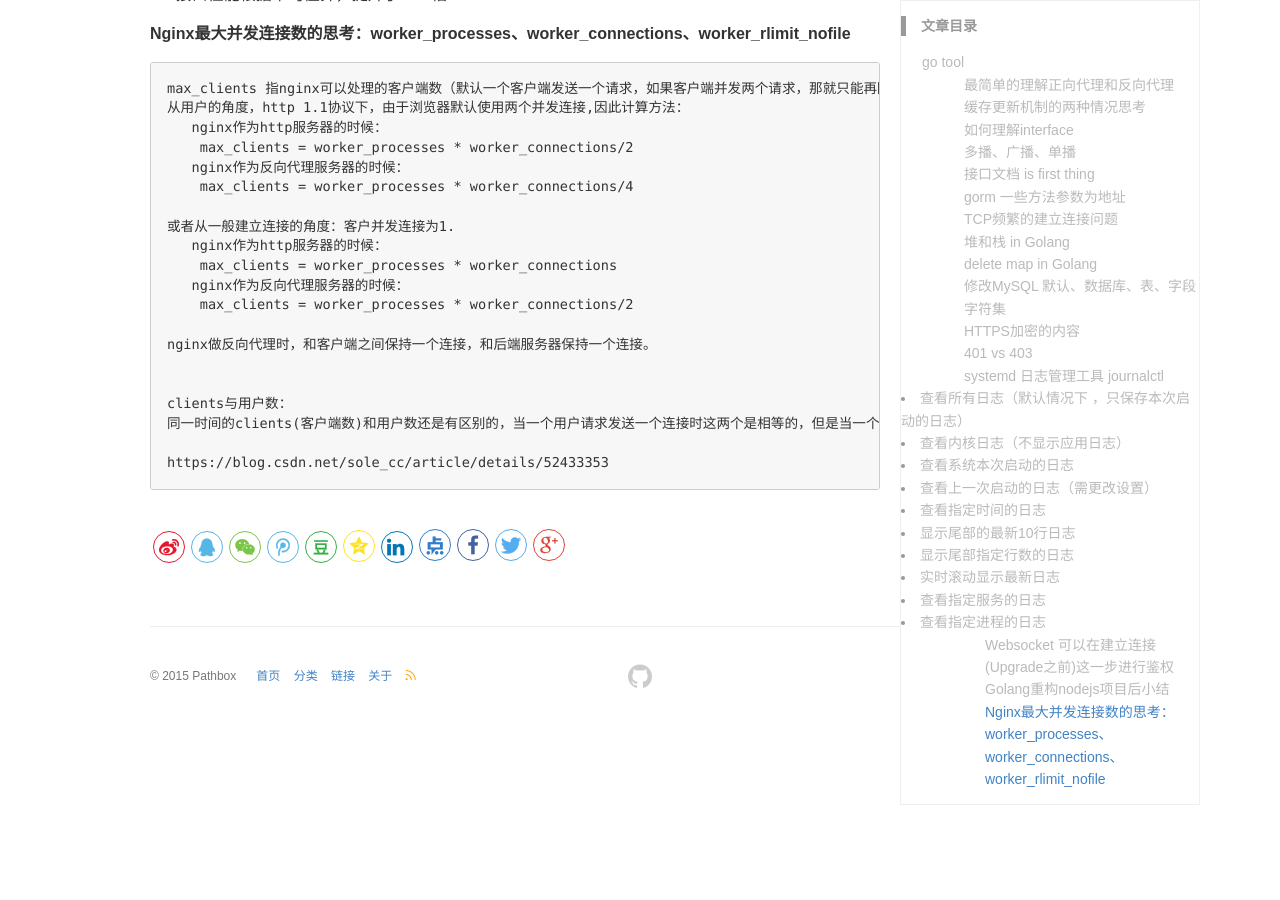
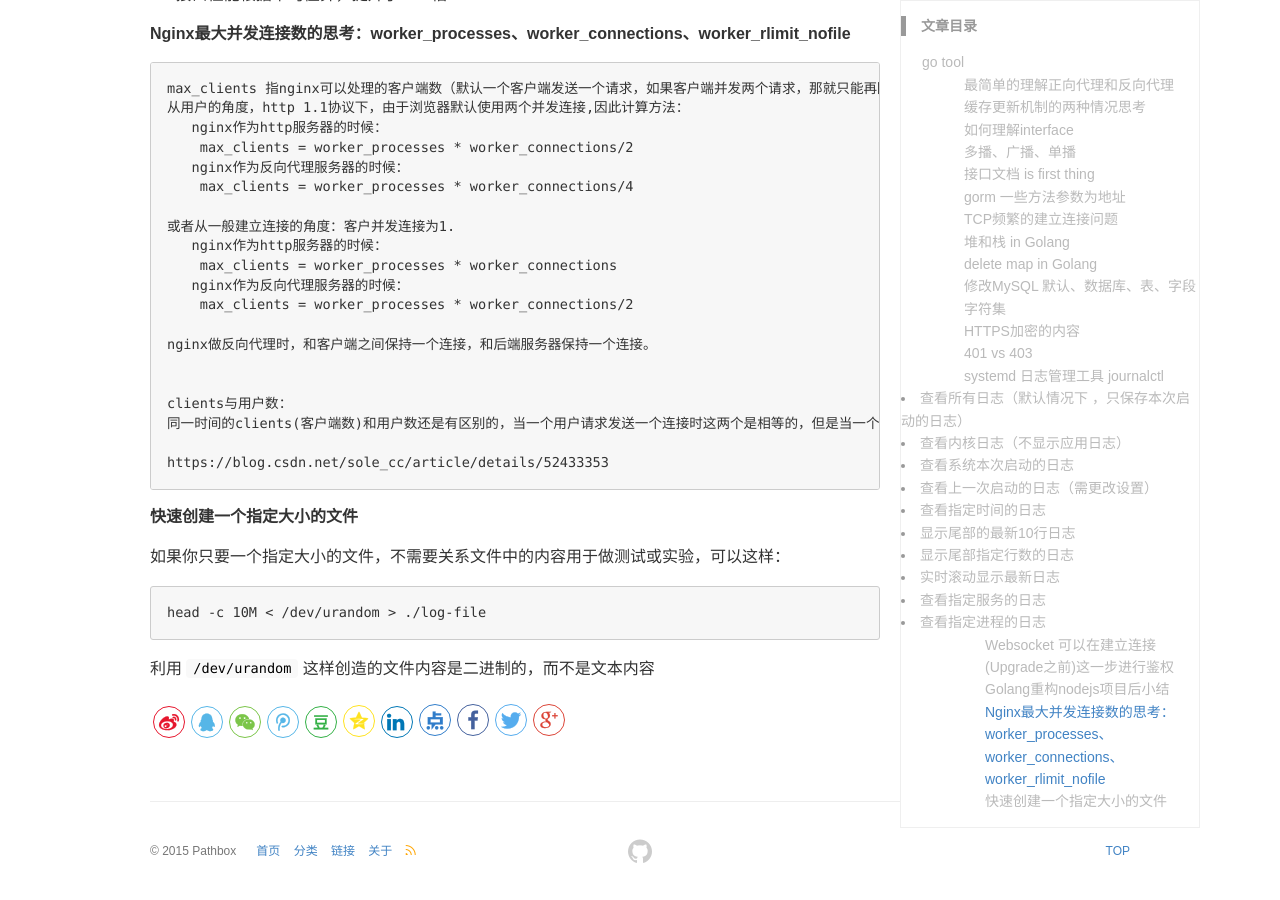
Before and after one commit to pathbox/pathbox.github.io, a Jekyll site: the page built from _posts/2018-04-03-work-summary-in-Udesk-fourteen.md, in a window 1280 px wide and 900 px high, scrolled down 9766 px. Built offline with Jekyll 4.4.1, drawn with Linux system fonts in a browser that asks for light colours.

Commit message:
快速创建一个指定大小的文件

````diff
--- a/_posts/2018-04-03-work-summary-in-Udesk-fourteen.md
+++ b/_posts/2018-04-03-work-summary-in-Udesk-fourteen.md
@@ -428,3 +428,13 @@
 
 https://blog.csdn.net/sole_cc/article/details/52433353
 ```
+
+##### 快速创建一个指定大小的文件
+
+如果你只要一个指定大小的文件，不需要关系文件中的内容用于做测试或实验，可以这样：
+
+```
+head -c 10M < /dev/urandom > ./log-file
+```
+
+利用 `/dev/urandom` 这样创造的文件内容是二进制的，而不是文本内容
````
